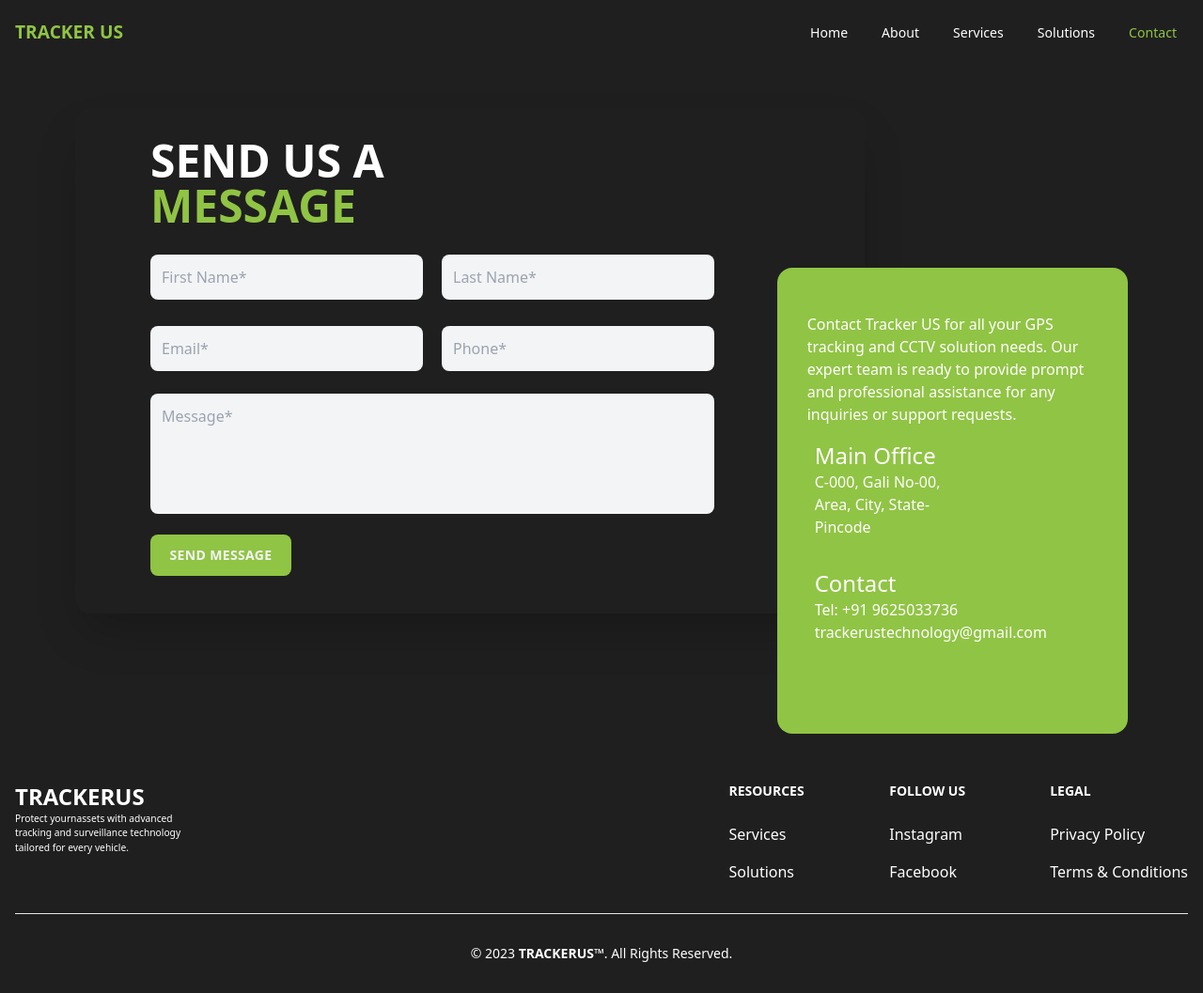
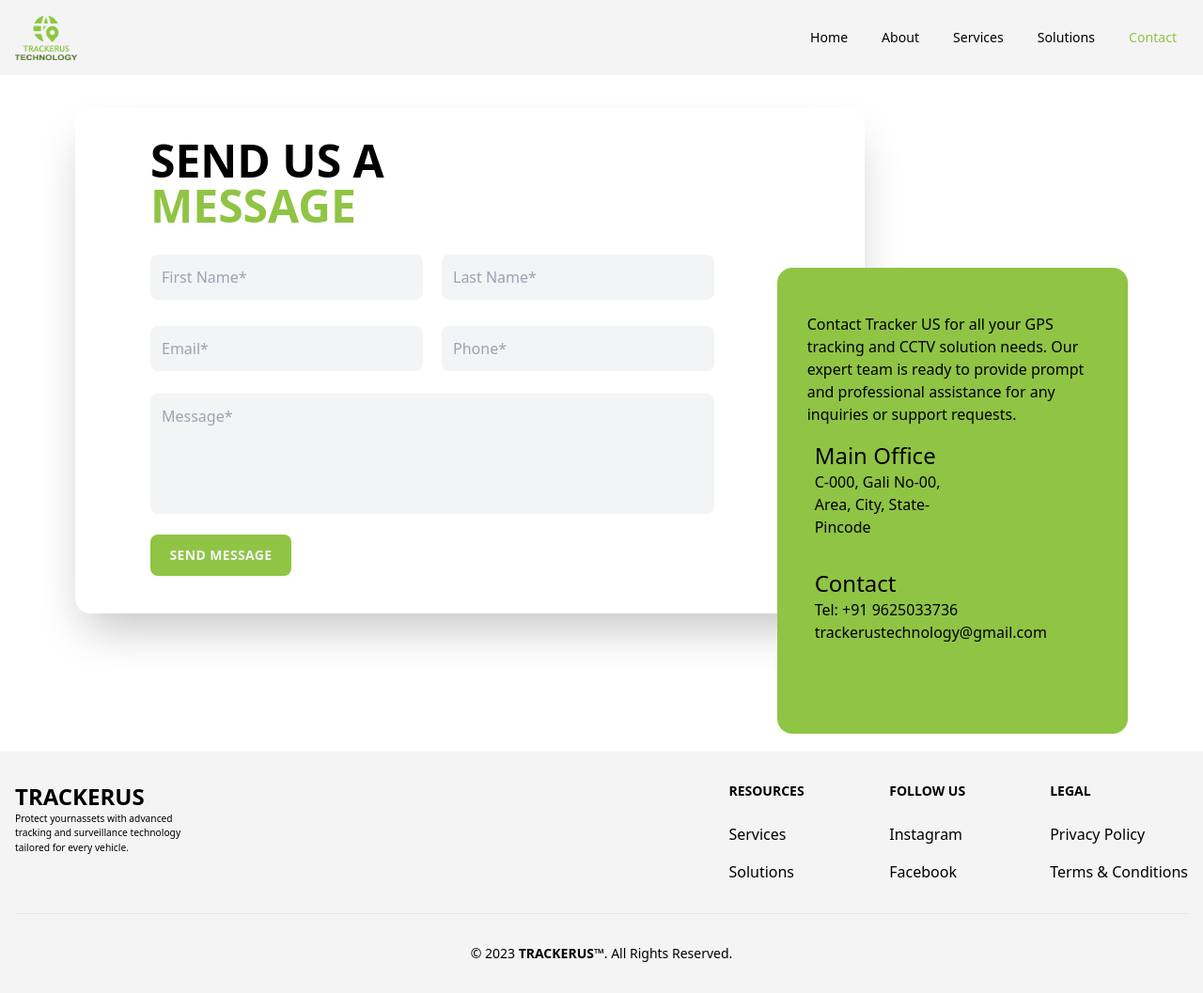
Before and after one commit to Akashmanjhi7/trackerus, a React (Vite) app: page /contact in a window 1280 px wide. Shown: the whole page at 94% size. Built offline with nearby package versions, Linux system fonts and the light colour scheme.

Commit message:
push colrs

```diff
--- a/src/App.jsx
+++ b/src/App.jsx
@@ -29,7 +29,7 @@ requestAnimationFrame(raf);
   return (
     <>
       <Navbar />
-      <div className='bg-back text-white'>
+      <div className='bg-back text-head'>
       <Routes>
         <Route path='/' element={<Home />} />
         <Route path='/about' element={<About />} />
--- a/src/components/Client.jsx
+++ b/src/components/Client.jsx
@@ -3,10 +3,10 @@ import Marquee from 'react-fast-marquee'
 
 const Client = () => {
   return (
-    <div className='flex flex-col items-center justify-center w-full py-20 bg-zinc-800'>
+    <div className='flex flex-col items-center justify-center w-full py-20 '>
       <h1 className='text-[4vw] font-bold mb-12'>Our <span className='text-text'>Clients</span></h1>
 
-      <Marquee gradient={true} gradientColor='#27272A' speed={100}>
+      <Marquee gradient={true} gradientColor='#fff' speed={100}>
         {[1,2,3,4,5,6,7,8,9,10].map((item, index) => (
           <img src={`/clients/client.svg`} alt="partner" className=' h-10 mx-10 mt-20' />
         ))}
--- a/src/components/Footer.jsx
+++ b/src/components/Footer.jsx
@@ -5,7 +5,7 @@ import { Link } from 'react-router-dom'
 
 const Footer = () => {
   return (
-    <footer className="bg-back text-white">
+    <footer className="bg-zinc-100 text-head">
       <div className="mx-auto w-full max-w-screen-xl p-4 py-6 lg:py-8">
         <div className="md:flex md:justify-between">
           <div className="mb-6 md:mb-0">
--- a/src/components/Gallery.jsx
+++ b/src/components/Gallery.jsx
@@ -4,8 +4,8 @@ import imageData from '../utils/imagedata.json'
 const Gallery = () => {
 
   return (
-    <div className='min-h-screen w-full bg-zinc-800 pt-20 pb-20'>
-        <div className='flex flex-col items-center justify-center bg-zinc-800 mb-20 max-w-[80vw] mx-auto '>
+    <div className='min-h-screen w-full  pt-20 pb-20'>
+        <div className='flex flex-col items-center justify-center  mb-20 max-w-[80vw] mx-auto '>
             <h1 className='text-[4vw] font-bold'> Our <span className='text-text'>Gallery</span></h1>
             <p className='text-[1.5vw] text-center'>Explore our innovative vehicle GPS tracking and CCTV camera solutions.</p>
         </div>
--- a/src/components/Navbar.jsx
+++ b/src/components/Navbar.jsx
@@ -26,7 +26,7 @@ const Navbar = () => {
         <li key={index} className=" md:my-0">
           <NavLink
             to={item.to}
-            className={({ isActive }) => `${isActive ? 'text-text' : 'text-white'} block py-2 px-3 rounded transition-all duration-300 sm:text-[1.1vw] text-[8vh] hover:text-text`}
+            className={({ isActive }) => `${isActive ? 'text-text' : 'text-head'} block py-2 px-3 rounded transition-all duration-300 sm:text-[1.1vw] text-[8vh] hover:text-text`}
             onClick={closeMobileMenu}
           >
             {item.text}
@@ -39,12 +39,14 @@ const Navbar = () => {
 
   return (
     <>
-      <nav className="bg-back text-white w-full fixed top-0 left-0 z-50">
+      <nav className="bg-zinc-100 text-head w-full fixed top-0 left-0 z-50">
         <div className="flex items-center justify-between p-4 max-w-screen-xl mx-auto">
-          <Link to="/" className="text-[3.6vh] sm:text-[1.5vw] font-bold text-text  ">TRACKER US</Link>
+          <Link to="/" className="text-[3.6vh] sm:text-[1.5vw] font-bold text-text  ">
+          <img src="/logo/logo.png" alt="trackerus" className='h-12 ' />
+          </Link>
           <button
             onClick={toggleMobileMenu}
-            className="md:hidden p-2 text-white"
+            className="md:hidden p-2 text-head"
             aria-controls="navbar-default"
             aria-expanded={isMobileMenuOpen}
           >
@@ -65,7 +67,7 @@ const Navbar = () => {
       </nav>
 
       {/* Mobile menu */}
-      <div className={`fixed top-0 left-0 w-full h-full bg-back z-40 transform transition-transform duration-[1.3s] ${isMobileMenuOpen ? 'translate-y-0' : 'translate-y-[-100%]'}`}>
+      <div className={`fixed top-0 left-0 w-full h-full bg-white z-40 transform transition-transform duration-[1.3s] ${isMobileMenuOpen ? 'translate-y-0' : 'translate-y-[-100%]'}`}>
         <div className="relative flex flex-col items-center justify-center h-full">
           <button onClick={closeMobileMenu} className="absolute top-4 right-4 text-white">
             <svg className="w-6 h-6" fill="none" stroke="currentColor" viewBox="0 0 24 24" xmlns="http://www.w3.org/2000/svg">
--- a/src/components/Testiomonials.jsx
+++ b/src/components/Testiomonials.jsx
@@ -22,18 +22,18 @@ const testimonials = [
 
 const Testimonials = () => {
   return (
-    <div className='flex flex-col items-center justify-center w-full  bg-zinc-800 py-16'>
+    <div className='flex flex-col items-center justify-center w-full text-head  py-16'>
       <h1 className=' text-[4vw] font-bold mb-12'>Customer <span className='text-text'>Reviews</span></h1>
       <div className='grid grid-cols-1 md:grid-cols-2 gap-8 w-4/5 max-w-6xl'>
         {testimonials.map((testimonial) => (
           <div key={testimonial.id} className='bg-back p-6 rounded-lg shadow-lg'>
-            <p className='text-white text-lg mb-4'>{testimonial.content}</p>
+            <p className='text-head text-lg mb-4'>{testimonial.content}</p>
             <div className='flex items-center justify-between'>
               <div className='flex items-center'>
                 <img src={testimonial.image} alt={testimonial.author} className='w-12 h-12 rounded-full mr-4' />
                 <div>
                   <p className='text-text font-semibold'>{testimonial.author}</p>
-                  <p className='text-white text-sm'>{testimonial.place}</p>
+                  <p className='text-head text-sm'>{testimonial.place}</p>
                 </div>
               </div>
               <div className='flex'>
--- a/src/components/TrackSolution.jsx
+++ b/src/components/TrackSolution.jsx
@@ -23,9 +23,9 @@ const cardData = [
 
 const TrackSolution = () => {
   return (
-    <div className='flex flex-col items-center bg-zinc-800 w-full mt-20 justify-center min-h-screen'>
+    <div className='flex flex-col items-center  w-full mt-20 justify-center min-h-screen'>
       <h1 className='text-[4vw] font-bold'> <span className='text-text'>Tracking</span> Solution Simplified</h1>
-      <p className='text-white text-[1.5vw] w-1/2 text-center'>Discover advanced CPS tracking and CCTV camera solutions tailored for
+      <p className='text- text-[1.5vw] w-1/2 text-center'>Discover advanced CPS tracking and CCTV camera solutions tailored for
       your vehicle security needs.</p>
 
       <div className="cards">
@@ -34,8 +34,8 @@ const TrackSolution = () => {
             <div key={index} className="bg-back p-6 rounded-lg shadow-lg max-w-sm">
               <img src={card.image} alt={card.alt} className="w-full h-48 object-cover mb-4 rounded-lg" />
               <h2 className="text-text text-2xl font-bold mb-4">{card.title}</h2>
-              <p className="text-white mb-4">{card.description}</p>
-              <button className="bg-text text-white px-4 py-2 rounded-full hover:bg-opacity-80 transition duration-300">Learn More</button>
+              <p className="text-head mb-4">{card.description}</p>
+              <button className="bg-text text-head px-4 py-2 rounded-full hover:bg-opacity-80 transition duration-300">Learn More</button>
             </div>
           ))}
         </div>
--- a/tailwind.config.js
+++ b/tailwind.config.js
@@ -8,7 +8,10 @@ export default {
     extend: {
       colors: {
         text: '#90C444',
-        back : "#1F1F1F"
+        // back : "#1F1F1F"
+        back: '#fff',
+        head: "#000",
+
       },
     },
   },
```
Also changed, not shown: public/clients/client.svg, public/logo/logo.png (added).
